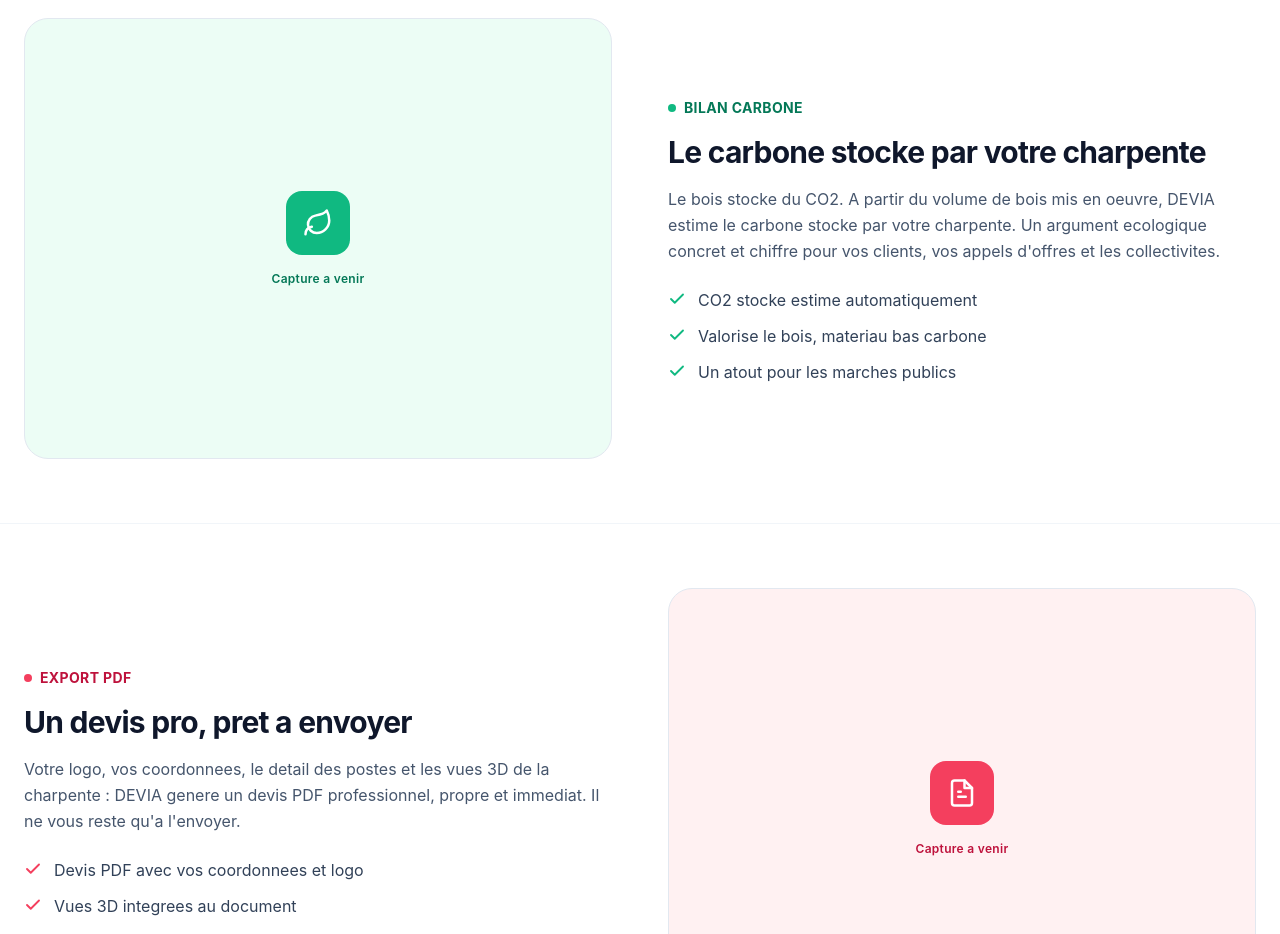
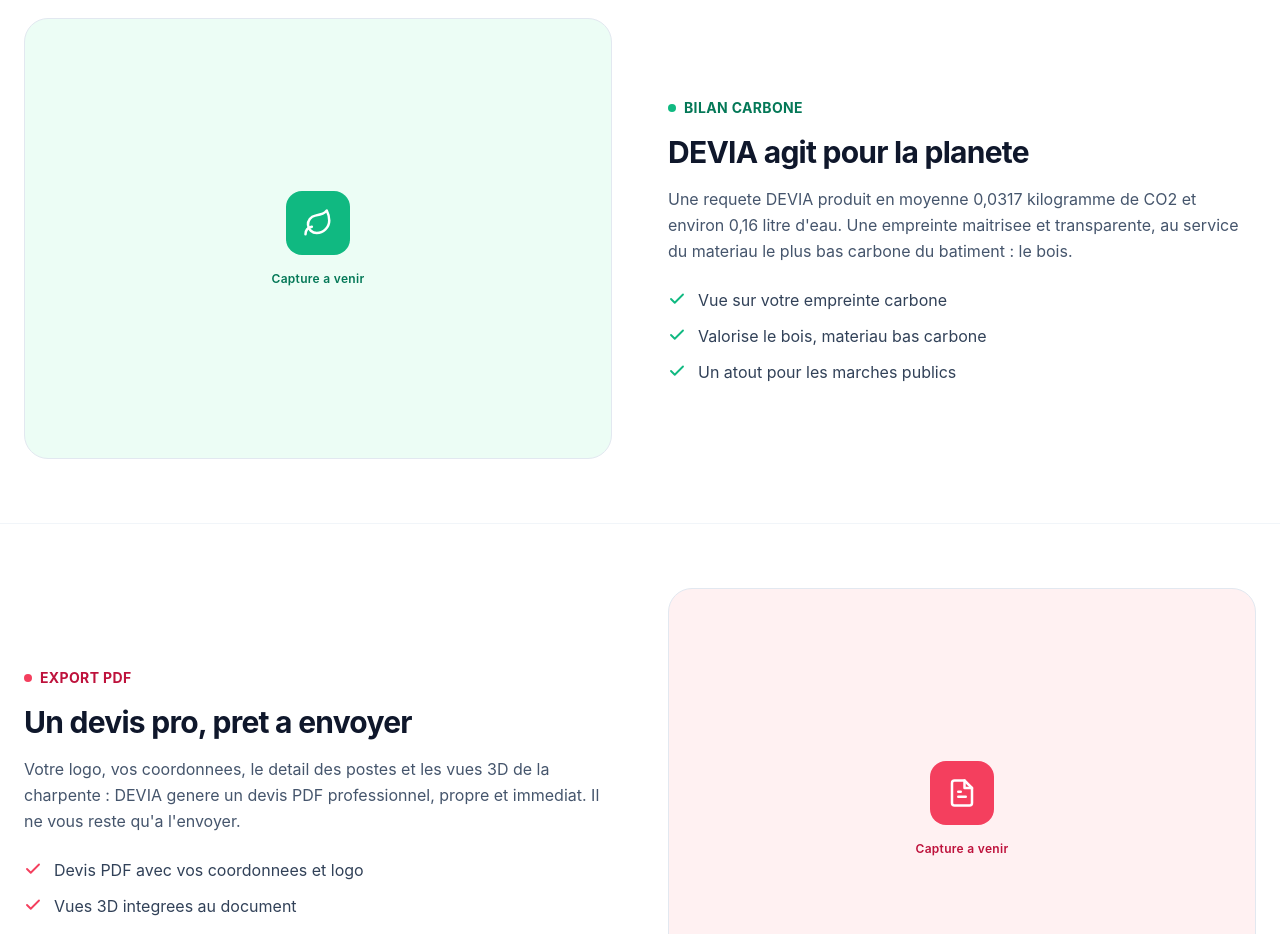
Before and after one commit to pdftw2htgt-glitch/devia-site, a Next.js app: page /fonctionnalites in a window 1280 px wide. Shown: the part 2300-3234 px from the top of the page. Built offline with nearby package versions, Linux system fonts and the light colour scheme.

Commit message:
Fonctionnalites : section 4 repositionnee sur l empreinte de DEVIA (CO2 et eau par requete)

```diff
--- a/src/app/fonctionnalites/page.tsx
+++ b/src/app/fonctionnalites/page.tsx
@@ -27,9 +27,9 @@
   },
   {
     eyebrow: "Bilan carbone",
-    title: "Le carbone stocke par votre charpente",
-    desc: "Le bois stocke du CO2. A partir du volume de bois mis en oeuvre, DEVIA estime le carbone stocke par votre charpente. Un argument ecologique concret et chiffre pour vos clients, vos appels d'offres et les collectivites.",
-    bullets: ["CO2 stocke estime automatiquement", "Valorise le bois, materiau bas carbone", "Un atout pour les marches publics"],
+    title: "DEVIA agit pour la planete",
+    desc: "Une requete DEVIA produit en moyenne 0,0317 kilogramme de CO2 et environ 0,16 litre d'eau. Une empreinte maitrisee et transparente, au service du materiau le plus bas carbone du batiment : le bois.",
+    bullets: ["Vue sur votre empreinte carbone", "Valorise le bois, materiau bas carbone", "Un atout pour les marches publics"],
     c: "#10b981", tint: "#ecfdf5", txt: "#047857",
     icon: <svg width="30" height="30" viewBox="0 0 24 24" fill="none" stroke="currentColor" strokeWidth="2" strokeLinecap="round" strokeLinejoin="round"><path d="M11 20A7 7 0 019.8 6.1C15.5 5 17 4.48 19 2c1 2 2 4.18 2 8 0 5.5-4.78 10-10 10z" /><path d="M2 21c0-3 1.85-5.36 5.08-6" /></svg>,
   },
```
